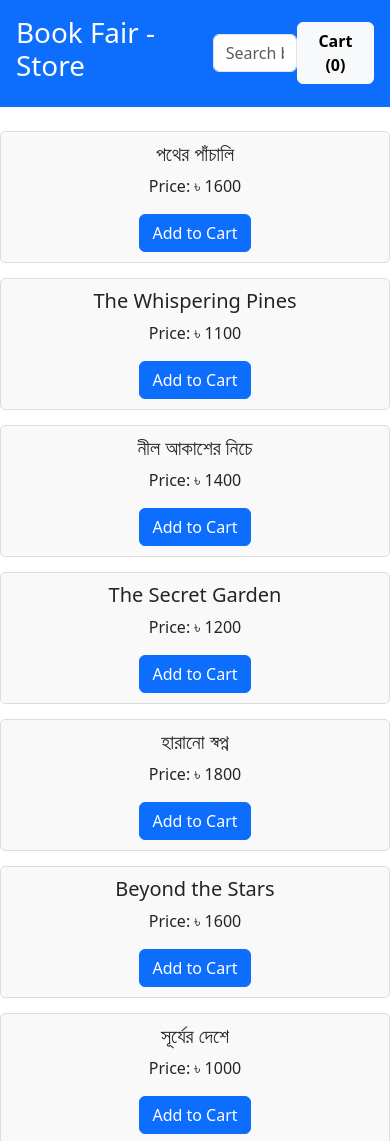
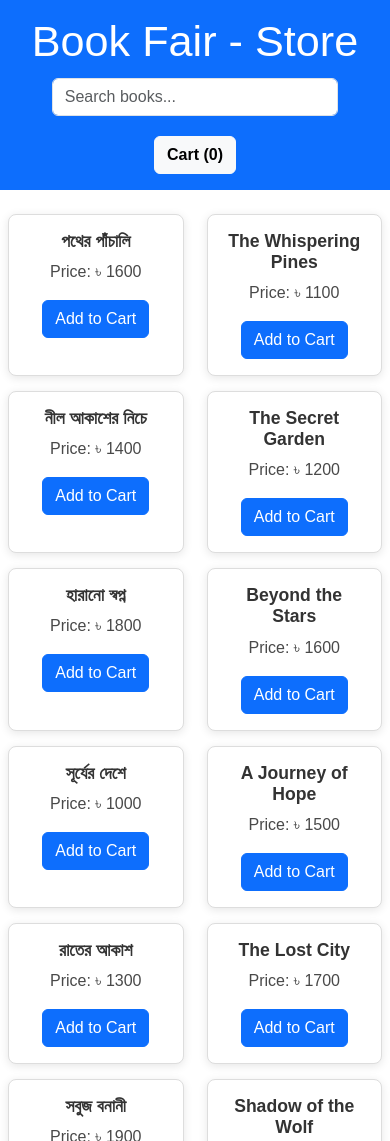
Before and after one commit to AshekinAshik/Book-Fair-Store, a plain HTML site: page index.html in a window 390 px wide. Shown: the top 1141 px of the page. Drawn offline with nearby package versions, Linux system fonts and the light colour scheme.

Commit message:
made optimized

```diff
--- a/cart.html
+++ b/cart.html
@@ -5,6 +5,9 @@
     <meta charset="UTF-8">
     <meta name="viewport" content="width=device-width, initial-scale=1.0">
     <title>Cart - Book Store</title>
+
+    <link rel="icon" type="image/png" href="./books-icon.png">
+
     <link rel="stylesheet" href="style.css">
     <link rel="stylesheet" href="https://cdn.jsdelivr.net/npm/bootstrap@5.3.0/dist/css/bootstrap.min.css">
 </head>
--- a/index.html
+++ b/index.html
@@ -4,7 +4,10 @@
 <head>
     <meta charset="UTF-8">
     <meta name="viewport" content="width=device-width, initial-scale=1.0">
-    <title>Book Fair - Store</title>
+    <title>Store - Book Fair</title>
+
+    <link rel="icon" type="image/png" href="./books-icon.png">
+
     <link rel="stylesheet" href="style.css">
     <link rel="stylesheet" href="https://cdn.jsdelivr.net/npm/bootstrap@5.3.0/dist/css/bootstrap.min.css">
 </head>
@@ -12,7 +15,7 @@
 <body>
     <header class="d-flex justify-content-between align-items-center p-3 bg-primary text-white">
         <h1>Book Fair - Store</h1>
-        <input type="text" id="searchBox" placeholder="Search books..." class="form-control w-25">
+        <input type="text" id="searchBox" placeholder="Search books..." class="form-control">
         <div class="cart">
             <button id="cartButton" class="btn btn-light">Cart (<span id="cartCount">0</span>)</button>
         </div>
--- a/script.js
+++ b/script.js
@@ -1,6 +1,13 @@
+// Create a <link> element for the external CSS file
+const link = document.createElement('link');
+link.rel = 'stylesheet';
+link.type = 'text/css';
+link.href = 'style.css';
+document.head.appendChild(link);
+
 const booksPerPage = 60;
 let currentPage = parseInt(localStorage.getItem("currentPage")) || 1;
-let books = [
+const books = [
     { "id": 1, "name": "পথের পাঁচালি", "price": "1600" },
     { "id": 2, "name": "The Whispering Pines", "price": "1100" },
     { "id": 3, "name": "নীল আকাশের নিচে", "price": "1400" },
@@ -168,45 +175,34 @@ let books = [
     { "id": 165, "name": "রুপোর পাহাড়", "price": "1800" },
 ];
 
-let cart = {};
-
-// Sample books data (Replace with actual JSON data)
-// for (let i = 1; i <= 300; i++) {
-//     books.push({ id: i, name: `Book ${i}`, price: (Math.random() * 50 + 10).toFixed(2) });
-// }
-
 let filteredBooks = [...books];
 
 function renderBooks() {
     const bookList = document.getElementById("bookList");
-    bookList.innerHTML = "";
+    bookList.innerHTML = ""; // Clear existing books
+
     let start = (currentPage - 1) * booksPerPage;
     let end = start + booksPerPage;
     let paginatedBooks = filteredBooks.slice(start, end);
 
     paginatedBooks.forEach(book => {
-        const bookCard = document.createElement("div");
-        bookCard.className = "col-md-2 book-card";
-        bookCard.innerHTML = `
-            <h5>${book.name}</h5>
-            <p>Price: ৳ ${book.price}</p>
-            <button class="btn btn-primary" onclick="addToCart(${book.id})">Add to Cart</button>
+        bookList.innerHTML += `
+            <div class="col-md-2 book-card">
+                <h5>${book.name}</h5>
+                <p>Price: ৳ ${book.price}</p>
+                <button class="btn btn-primary" onclick="addToCart(${book.id})">Add to Cart</button>
+            </div>
         `;
-        bookList.appendChild(bookCard);
     });
 }
 
 function setupPagination() {
     const pageNumbers = document.getElementById("pageNumbers");
     pageNumbers.innerHTML = "";
+
     let totalPages = Math.ceil(filteredBooks.length / booksPerPage);
-
     for (let i = 1; i <= totalPages; i++) {
-        const pageButton = document.createElement("button");
-        pageButton.innerText = i;
-        pageButton.className = `btn ${i === currentPage ? "btn-primary active" : "btn-light"}`;
-        pageButton.onclick = () => changePage(i);
-        pageNumbers.appendChild(pageButton);
+        pageNumbers.innerHTML += `<button class="btn ${i === currentPage ? "btn-primary active" : "btn-light"}" onclick="changePage(${i})">${i}</button>`;
     }
 
     // Disable Prev/Next buttons when needed
@@ -216,7 +212,7 @@ function setupPagination() {
 
 function changePage(page) {
     currentPage = page;
-    localStorage.setItem("currentPage", currentPage);
+    localStorage.setItem("currentPage", currentPage); // Update page in localStorage
     renderBooks();
     setupPagination();
 }
@@ -226,100 +222,41 @@ document.getElementById("prevPage").addEventListener("click", () => {
 });
 
 document.getElementById("nextPage").addEventListener("click", () => {
-    let totalPages = Math.ceil(filteredBooks.length / booksPerPage);
+    const totalPages = Math.ceil(filteredBooks.length / booksPerPage);
     if (currentPage < totalPages) changePage(currentPage + 1);
 });
 
-// document.addEventListener("DOMContentLoaded", function () {
-//     const prevPageBtn = document.getElementById("prevPage");
-//     const nextPageBtn = document.getElementById("nextPage");
-
-//     if (prevPageBtn) {
-//         prevPageBtn.addEventListener("click", () => {
-//             if (currentPage > 1) changePage(currentPage - 1);
-//         });
-//     }
-
-//     if (nextPageBtn) {
-//         nextPageBtn.addEventListener("click", () => {
-//             let totalPages = Math.ceil(filteredBooks.length / booksPerPage);
-//             if (currentPage < totalPages) changePage(currentPage + 1);
-//         });
-//     }
-
-//     setupPagination();
-// });
-
-// function addToCart(bookId) {
-//     cart[bookId] = (cart[bookId] || 0) + 1;
-//     localStorage.setItem("cart", JSON.stringify(cart));
-//     updateCartCount();
-// }
-// function updateCartCount() {
-//     document.getElementById("cartCount").innerText = Object.values(cart).reduce((a, b) => a + b, 0);
-// }
-
-// function addToCart(bookId) {
-//     let book = books.find(b => b.id == bookId);
-
-//     if (!book) return;
-
-//     if (!cart[bookId]) {
-//         cart[bookId] = { name: book.name, price: book.price, quantity: 1 };
-//     } else {
-//         cart[bookId].quantity += 1;
-//     }
-
-//     localStorage.setItem("cart", JSON.stringify(cart));
-//     updateCartCount();
-// }
-// function updateCartCount() {
-//     let totalItems = Object.values(cart).reduce((sum, item) => sum + item.quantity, 0);
-//     document.getElementById("cartCount").innerText = totalItems;
-// }
-
 function addToCart(bookId) {
+    let cart = JSON.parse(localStorage.getItem("cart")) || {};
     let book = books.find(b => b.id === bookId);
     if (!book) return;
 
-    let cart = JSON.parse(localStorage.getItem("cart")) || {};
+    let bookPrice = parseFloat(book.price.replace(/[^\d.]/g, "")); // Price as number
 
-    // Ensure price is stored as a number (remove currency symbols)
-    let bookPrice = parseFloat(book.price.replace(/[^\d.]/g, ""));
+    // Add or update the book in the cart
+    cart[bookId] = cart[bookId] || { id: book.id, name: book.name, price: bookPrice, quantity: 0 };
+    cart[bookId].quantity += 1;
 
-    if (cart[bookId]) {
-        cart[bookId].quantity += 1;
-    } else {
-        cart[bookId] = {
-            id: book.id,
-            name: book.name,
-            price: bookPrice, // Storing price as a number
-            quantity: 1
-        };
-    }
-
-    localStorage.setItem("cart", JSON.stringify(cart));
+    localStorage.setItem("cart", JSON.stringify(cart)); // Save updated cart
     updateCartCount();
 }
 
-// Update cart count in the header
 function updateCartCount() {
-    let cart = JSON.parse(localStorage.getItem("cart")) || {};
-    let totalItems = Object.values(cart).reduce((sum, item) => sum + item.quantity, 0);
+    const cart = JSON.parse(localStorage.getItem("cart")) || {};
+    const totalItems = Object.values(cart).reduce((sum, item) => sum + item.quantity, 0);
     document.getElementById("cartCount").innerText = totalItems;
 }
 
 function searchBooks() {
     const query = document.getElementById("searchBox").value.toLowerCase();
     filteredBooks = books.filter(book => book.name.toLowerCase().includes(query));
-    currentPage = 1;
-    localStorage.setItem("currentPage", currentPage);
+    currentPage = 1; // Reset to the first page on search
+    localStorage.setItem("currentPage", currentPage); // Update page in localStorage
     renderBooks();
     setupPagination();
 }
 
 document.getElementById("searchBox").addEventListener("input", searchBooks);
-
 document.getElementById("cartButton").addEventListener("click", () => {
     window.location.href = "cart.html";
 });
--- a/style.css
+++ b/style.css
@@ -12,7 +12,7 @@ header {
 }
 
 #searchBox {
-  width: 250px;
+  width: 30% ;
 }
 
 .cart button {
@@ -26,13 +26,60 @@ header {
   justify-content: space-evenly;
 }
 
+/* Book Card Styles */
 .book-card {
   border: 1px solid #ddd;
-  padding: 10px;
+  padding: 1rem;
   width: 18%;
   text-align: center;
-  background: #f9f9f9;
-  border-radius: 5px;
+  background: #fff;
+  border-radius: 8px;
+  transition: all 0.3s ease; /* Smooth transition for hover effect */
+  box-shadow: 0 2px 10px rgba(0, 0, 0, 0.1); /* Subtle shadow */
+}
+
+.book-card:hover {
+  transform: translateY(-5px); /* Lift the card on hover */
+  box-shadow: 0 6px 15px rgba(0, 0, 0, 0.15); /* Darker shadow on hover */
+}
+
+.book-card h5 {
+  font-size: 1.1rem;
+  font-weight: 600;
+  margin-bottom: 0.5rem;
+  color: #333;
+}
+
+.book-card p {
+  font-size: 1rem;
+  color: #494949;
+  margin-bottom: 1rem;
+}
+
+@media (max-width: 768px) {
+  header {
+    flex-direction: column;
+    align-items: stretch;
+    text-align: center;
+  }
+
+  header h1 {
+    margin-bottom: 10px;
+    font-size: 2.7rem;
+  }
+
+  #searchBox {
+    width: 80%; /* Make search box wider on small screens */
+    margin-bottom: 10px;
+  }
+
+  .cart {
+    margin-top: 10px;
+  }
+
+  .book-card {
+    width: 45%; /* 2 cards per row on small screens */
+  }
 }
 
 .pagination {
```
Also changed, not shown: cart.js (+11 -16 lines), book-icon.png (added), books-icon.png (added).
